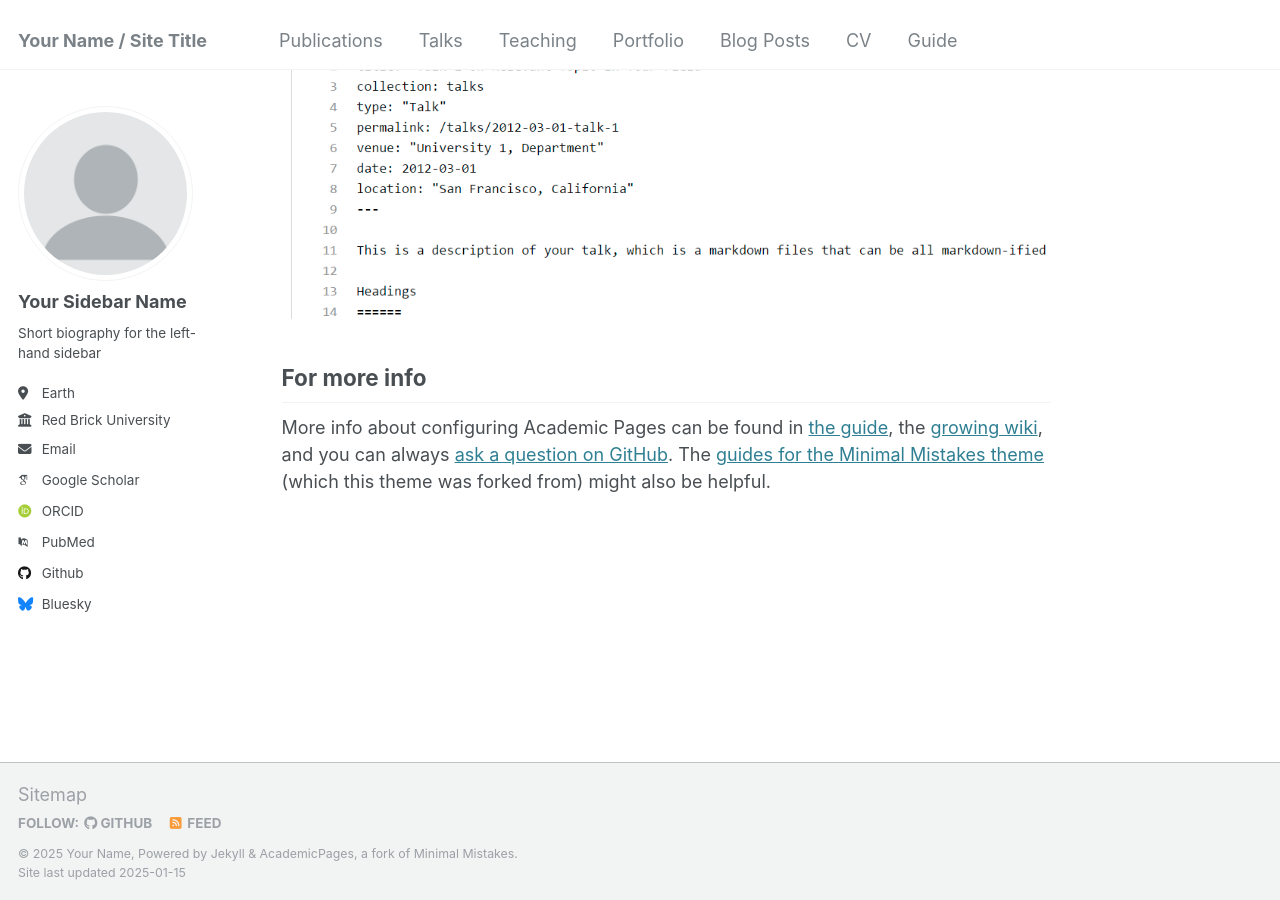
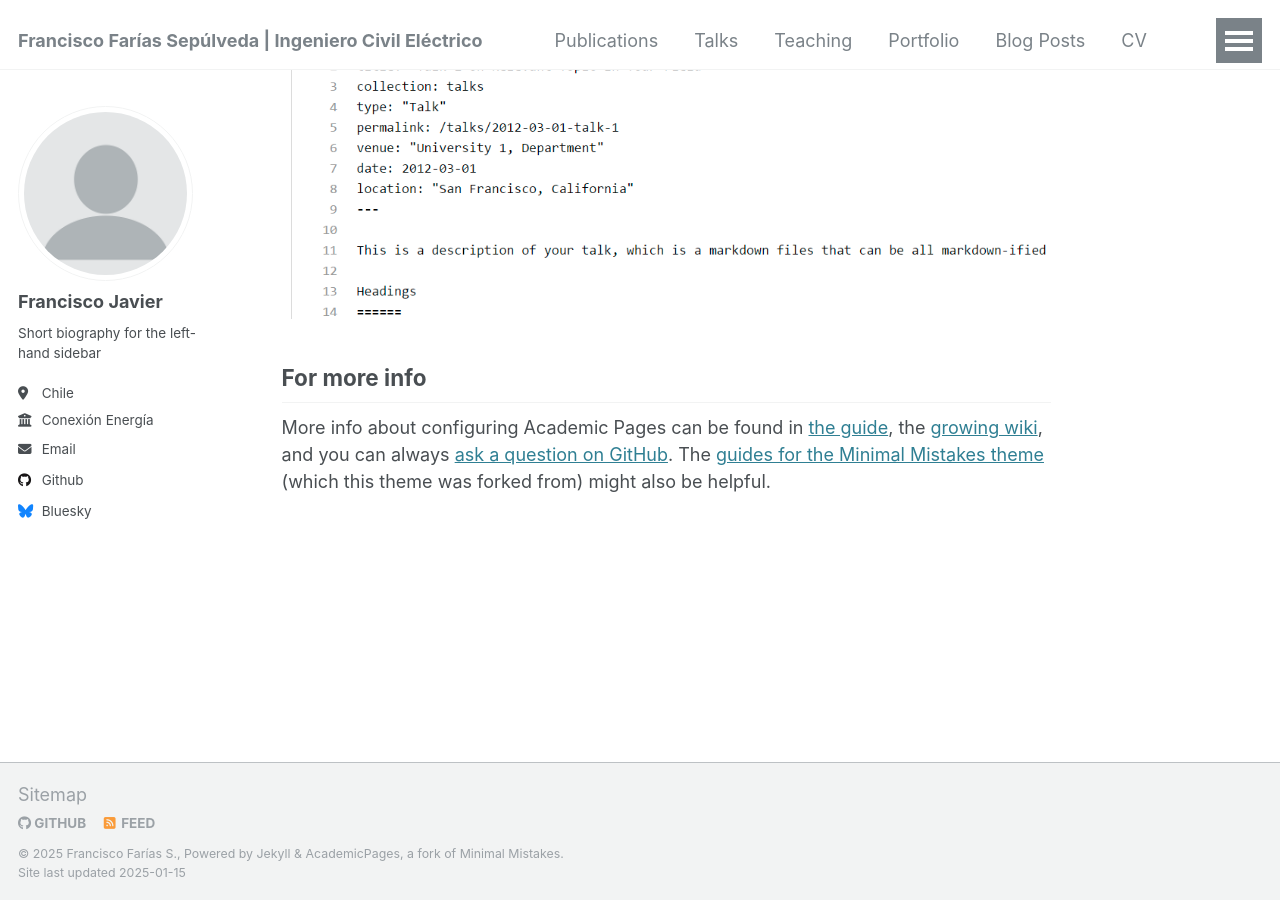
Before and after one commit to FranciscoFariasS/FranciscoFariasS.github.io, a Jekyll site: the page built from _pages/about.md, in a window 1280 px wide and 900 px high, scrolled down 2643 px. Built offline with Jekyll 4.4.1, drawn with Linux system fonts in a browser that asks for light colours; some web fonts are replaced.

Commit message:
Update _config.yml

```diff
--- a/_config.yml
+++ b/_config.yml
@@ -7,12 +7,12 @@
 # server process.
 
 # Basic Site Settings
-locale                   : "en-US"
-title                    : "Your Name / Site Title"
+locale                   : "es-CL"
+title                    : "Francisco Farías Sepúlveda | Ingeniero Civil Eléctrico"
 title_separator          : "-"
-name                     : &name "Your Name"
+name                     : &name "Francisco Farías S."
 description              : &description "personal description"
-url                      : https://academicpages.github.io # the base hostname & protocol for your site e.g. "https://[your GitHub username].github.io"
+url                      : https://FranciscoFariasS.github.io # the base hostname & protocol for your site e.g. "https://[your GitHub username].github.io"
 baseurl                  : "" # the subpath of your site, e.g. "/blog"
 repository               : "academicpages/academicpages.github.io"
 
@@ -22,21 +22,21 @@ repository               : "academicpages/academicpages.github.io"
 author:
   # Biographic information
   avatar           : "profile.png"
-  name             : "Your Sidebar Name"
+  name             : "Francisco Javier"
   pronouns         : # example: "she/her"
   bio              : "Short biography for the left-hand sidebar"
-  location         : "Earth"
-  employer         : "Red Brick University"
+  location         : "Chile"
+  employer         : "Conexión Energía"
   uri              : # URL
-  email            : "none@example.org"
+  email            : "franfarias86@gmail.com"
 
   # Academic websites
   arxiv            : # URL - Update with the correct link to your profile
-  googlescholar    : "https://scholar.google.com/citations?user=PS_CX0AAAAAJ"
+  googlescholar    :
   impactstory      : # URL
-  orcid            : "http://orcid.org/yourorcidurl"
+  orcid            :
   semantic         : # URL
-  pubmed           : "https://www.ncbi.nlm.nih.gov/pubmed/?term=john+snow"
+  pubmed           :
   researchgate     : # URL
   scopus           : # URL
 
```
